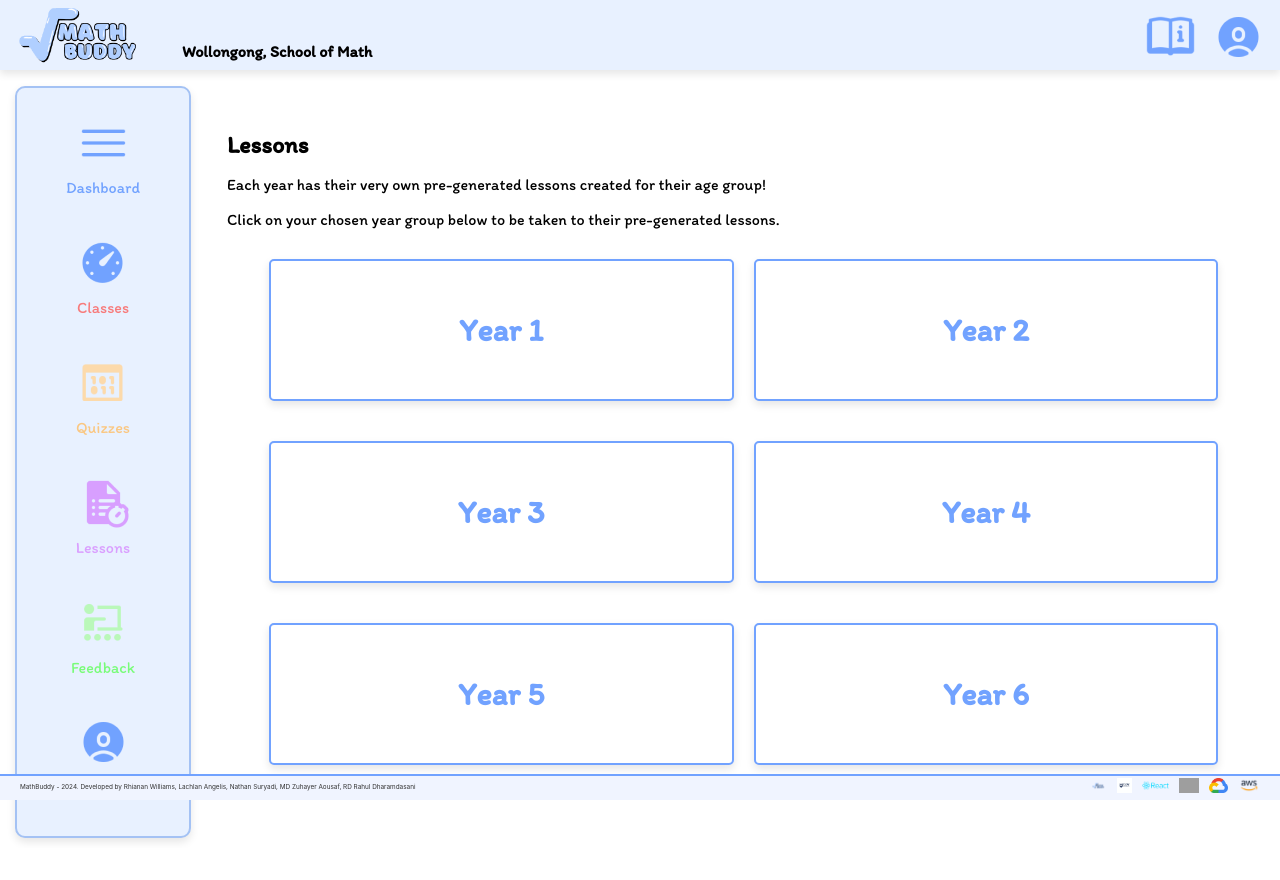
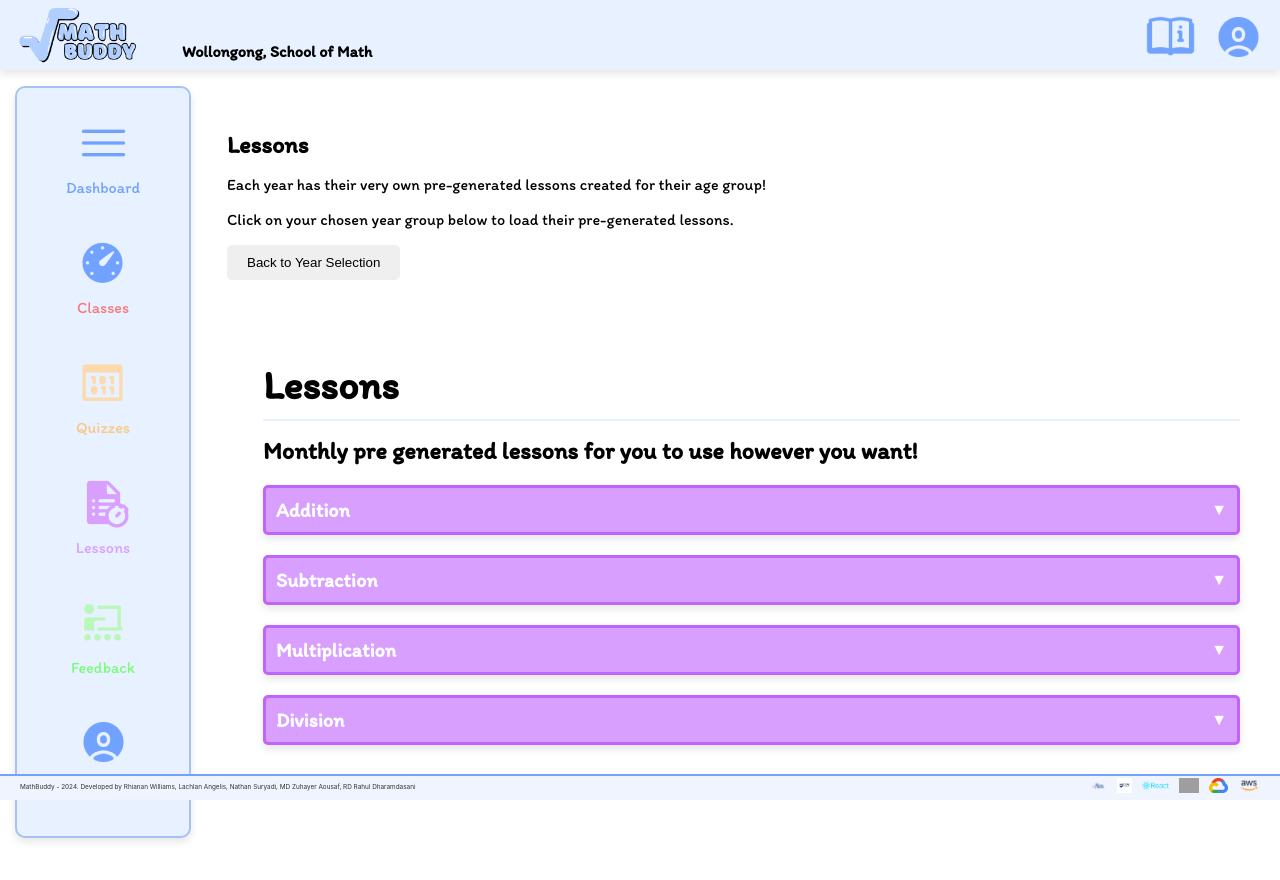
Before and after one commit to Hankchiefz/math-buddy, a React (Create React App) app: page /teacherlessons in a window 1280 px wide. Both pictures are taken after a click on the button "Year 1". Shown: the top 880 px of the page. Before the commit the page ends 848 px from the top, so only its background shows below. Built offline with nearby package versions, Linux system fonts and the light colour scheme; grey boxes are pictures that could not be loaded.

Commit message:
routed teacher lessons page

```diff
--- a/src/Components/teacherpages/TeacherLessons.js
+++ b/src/Components/teacherpages/TeacherLessons.js
@@ -1,51 +1,64 @@
-import React, { useEffect } from 'react';
+import React, { useState, useEffect, Suspense } from "react";
 import StudentHeader from '../objects/StudentHeader';
 import TeacherSNav from '../objects/TeacherSNav';
 import '../teacherstyle/TeacherLessons.css';
 
 const TeacherLessons = () => {
+    const [grade, setGrade] = useState(null);
+    const [LessonComponent, setLessonComponent] = useState(null);
 
-  // Save the "Lessons" page to recently accessed
+    // Fetch and set the appropriate lesson component when 'grade' changes
     useEffect(() => {
-    const newItem = { page: "/teacherlessons", label: "Lessons" };
-
+        if (grade) {
+            const loadLessonComponent = async () => {
                 try {
-      const storedRecentlyAccessed = JSON.parse(
-        localStorage.getItem("recentlyAccessed") || "[]"
-      );
-
-      const updatedItems = [
-        newItem,
-        ...storedRecentlyAccessed.filter(
-          (item) => item.page !== newItem.page || item.label !== newItem.label
-        ),
-      ].slice(0, 5); // Limit stored items to the latest 5
-
-      localStorage.setItem("recentlyAccessed", JSON.stringify(updatedItems));
-      console.log("Saved recently accessed items:", updatedItems);
+                    const module = await import(`../lessons/Year${grade}Lessons.js`);
+                    setLessonComponent(() => module.default);
                 } catch (error) {
-      console.error("Error saving recently accessed items:", error);
+                    console.error(`Error loading Year${grade} lessons:`, error);
                 }
-  }, []); // Run once when component mounts
+            };
+            loadLessonComponent();
+        }
+    }, [grade]);
 
     return (
-    <div className='teacher-lessons-container'>
-      <StudentHeader/>
-      <div className='TLcontent-wrapper'>
-        <TeacherSNav/>
-        <div className='TLmain-content'>
-          <h1 className='teacher-lessons-title'>Lessons</h1>
-          <p className='teacher-lessons-description'>Each year has their very own pre-generated lessons created for their age group!</p>
-          <p className='teacher-lessons-description'>Click on your chosen year group below to be taken to their pre-generated lessons.</p>
-
+        <div className="teacher-lessons-container">
+            <StudentHeader />
+            <div className="TLcontent-wrapper">
+                <TeacherSNav />
+                <div className="TLmain-content">
+                    <h1 className="teacher-lessons-title">Lessons</h1>
+                    <p className="teacher-lessons-description">
+                        Each year has their very own pre-generated lessons created for their age group!
+                    </p>
+                    <p className="teacher-lessons-description">
+                        Click on your chosen year group below to load their pre-generated lessons.
+                    </p>
+                    {grade === null ? (
+                        // Display buttons if no grade is selected
                         <div className="teacher-lessons-button-container">
-            <button className="teacher-lessons-button">Year 1</button>
-            <button className="teacher-lessons-button">Year 2</button>
-            <button className="teacher-lessons-button">Year 3</button>
-            <button className="teacher-lessons-button">Year 4</button>
-            <button className="teacher-lessons-button">Year 5</button>
-            <button className="teacher-lessons-button">Year 6</button>
+                            {[1, 2, 3, 4, 5, 6].map((year) => (
+                                <button
+                                    key={year}
+                                    className="teacher-lessons-button"
+                                    onClick={() => setGrade(year)}
+                                >
+                                    Year {year}
+                                </button>
+                            ))}
                         </div>
+                    ) : (
+                        // Display the lesson component if a grade is selected
+                        <div className="lesson-content">
+                            <button className="back-button" onClick={() => setGrade(null)}>
+                                Back to Year Selection
+                            </button>
+                            <Suspense fallback={<div>Loading lesson...</div>}>
+                                {LessonComponent && <LessonComponent />}
+                            </Suspense>
+                        </div>
+                    )}
                 </div>
             </div>
         </div>
```
Lines whose indentation alone changed are shown as unchanged.
